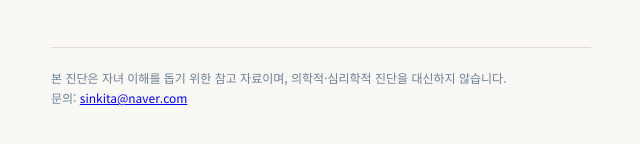
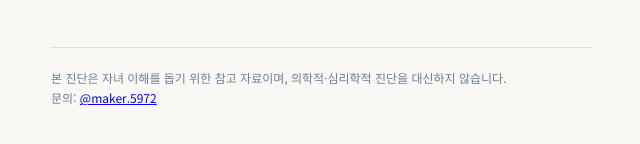
Before and after one commit to intelier/learnmatch, a Next.js app: page / in a window 1280 px wide. Shown: the part 1921-2065 px from the top of the page, without its empty margins (319-959 px from the left). Built offline with nearby package versions, Linux system fonts and the light colour scheme.

Commit message:
랜딩 문의처를 이메일에서 인스타그램(@maker.5972)으로 변경

```diff
--- a/app/page.tsx
+++ b/app/page.tsx
@@ -160,7 +160,10 @@ export default function Home() {
         본 진단은 자녀 이해를 돕기 위한 참고 자료이며, 의학적·심리학적 진단을
         대신하지 않습니다.
         <br />
-        문의: <a href="mailto:sinkita@naver.com">sinkita@naver.com</a>
+        문의:{' '}
+        <a href="https://instagram.com/maker.5972" target="_blank" rel="noopener noreferrer">
+          @maker.5972
+        </a>
       </footer>
     </main>
   );
```
